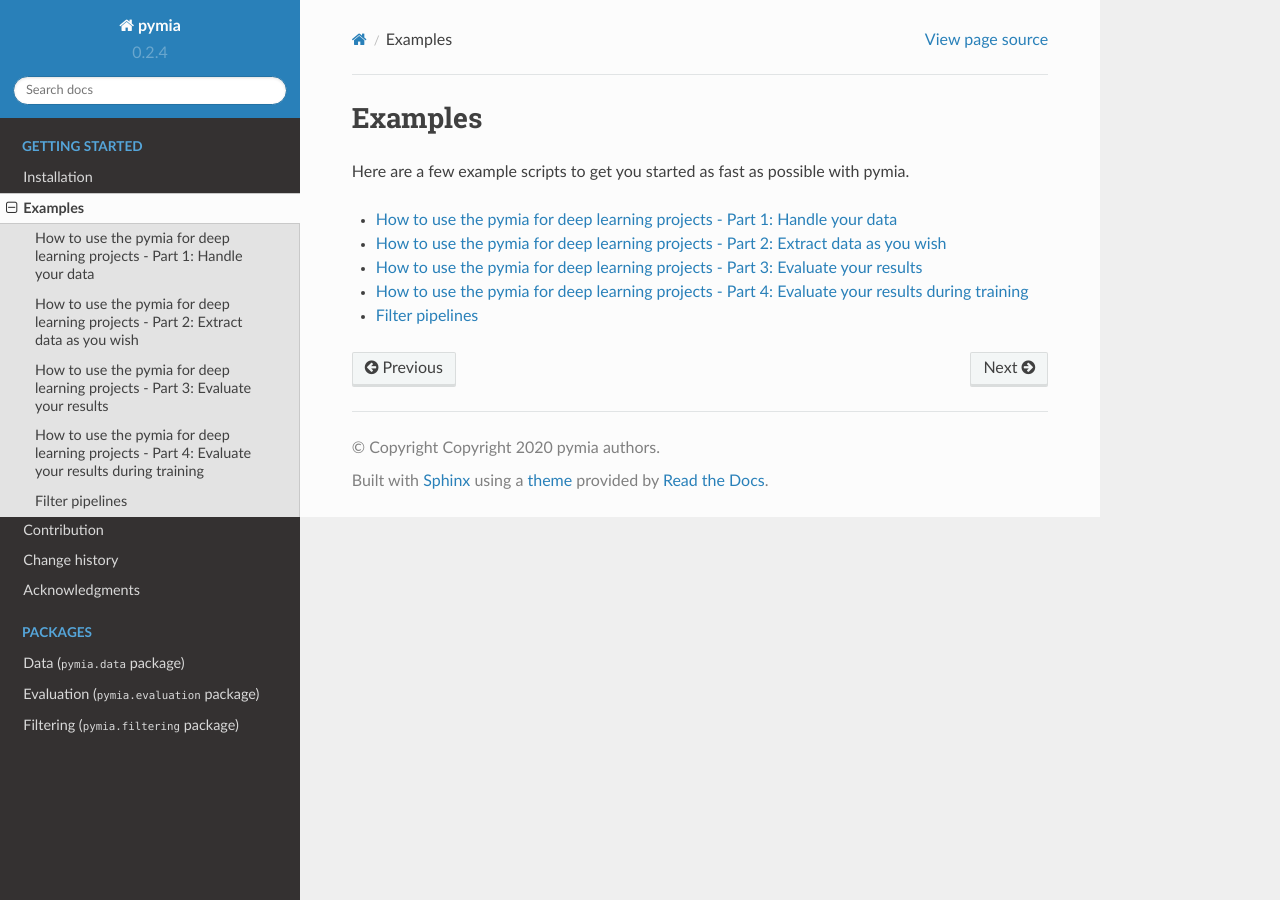
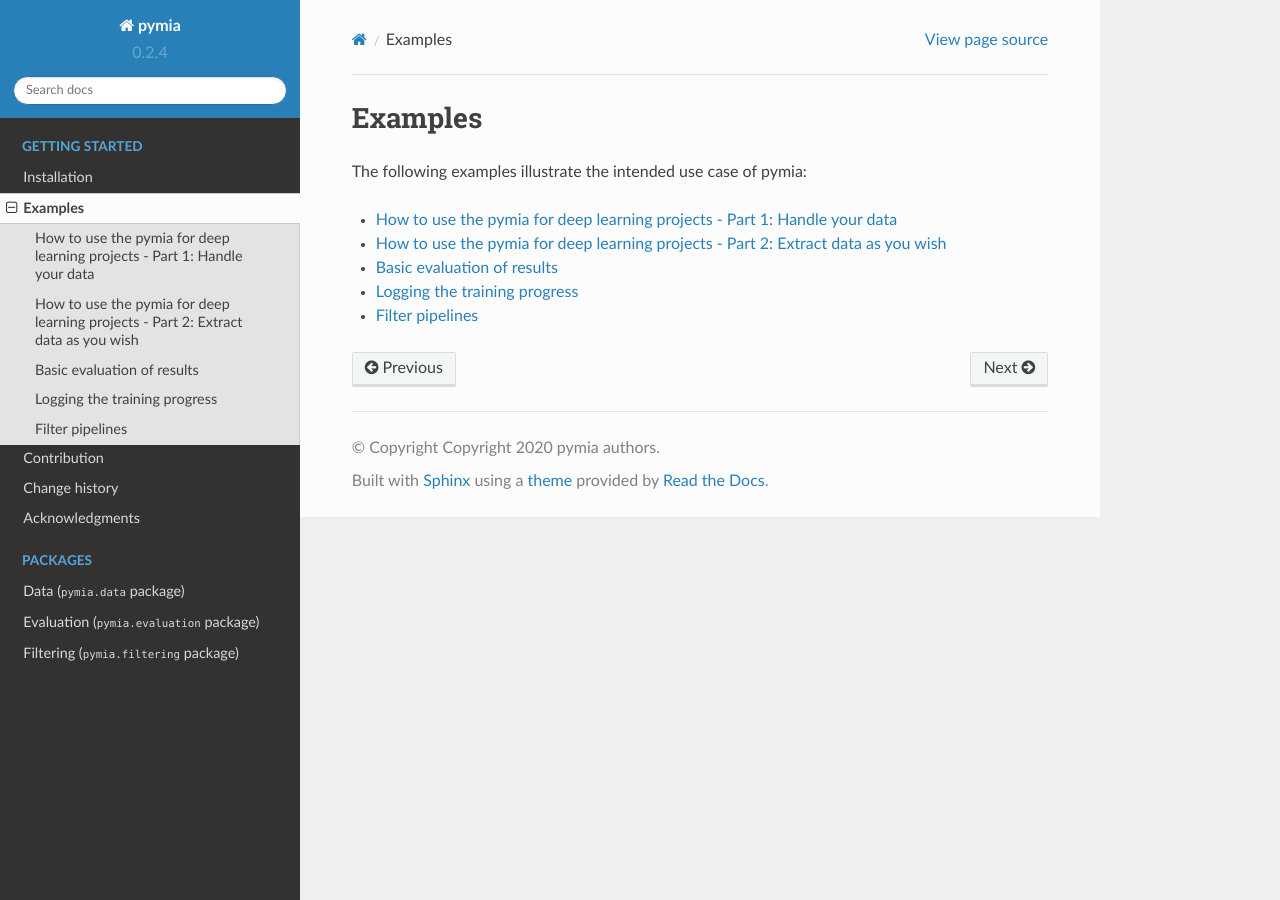
Before and after one commit to rundherum/pymia, a Sphinx documentation site: the page built from docs/examples.rst, in a window 1280 px wide. Built offline with Sphinx 7.4.7 and the Read the Docs theme 2.0.0, drawn with Linux system fonts in a browser that asks for light colours; formulas are drawn with MathJax 3; pages that are not in the unit, such as notebooks, are missing from menus.

Commit message:
docs(all): improve doc of evaluation package

```diff
--- a/docs/examples.evaluation.basic.rst
+++ b/docs/examples.evaluation.basic.rst
@@ -1,8 +1,14 @@
 .. _example-evaluation1:
-How to use the pymia for deep learning projects - Part 3: Evaluate your results
-===============================================================================
+Basic evaluation of results
+===========================
 
-This example explains how to use the evaluation package to calculate results using several metrics.
-To begin with this example, first create some dummy data by executing `./examples/data/create_dummy_data.py`.
+This example shows how to use the :mod:`pymia.evaluation` package to evaluate results.
 
-TBD
+.. note::
+   To be able to run this example:
+
+    * Get the example data by executing `./examples/example-data/pull_example_data.py`.
+
+.. literalinclude:: ../examples/evaluation/basic.py
+
+The source code is available under `./examples/evaluation/basic.py`.
--- a/docs/examples.evaluation.deeplearning.rst
+++ /dev/null
@@ -1,5 +0,0 @@
-.. _example-evaluation2:
-How to use the pymia for deep learning projects - Part 4: Evaluate your results during training
-===============================================================================================
-
-You should have completed :ref:`Part 1 <example-dl1>` and :ref:`Part 2 <example-dl2>` before continuing with this part.
--- /dev/null
+++ b/docs/examples.evaluation.logging.rst
@@ -0,0 +1,16 @@
+.. _example-evaluation2:
+Logging the training progress
+=============================
+
+This example shows how to use the :mod:`pymia.evaluation` package to log the training progress in deep learning projects.
+
+.. note::
+   To be able to run this example:
+
+    * Get the example data by executing `./examples/example-data/pull_example_data.py`.
+    * Create the dataset by executing `./examples/data/create_dataset.py`.
+    * You should have a basic understanding of the :mod:`pymia.data` package, see example :ref:`TODO(fabianbalsiger): title <example-data1>`.
+
+.. literalinclude:: ../examples/evaluation/logging_torch.py
+
+The source code is available under `./examples/evaluation/logging_torch.py`.
--- a/docs/examples.rst
+++ b/docs/examples.rst
@@ -1,9 +1,8 @@
 .. _examples:
-
 Examples
 ========
 
-Here are a few example scripts to get you started as fast as possible with pymia.
+The following examples illustrate the intended use case of pymia:
 
 .. toctree::
     :maxdepth: 1
@@ -11,5 +10,5 @@
     examples.data.scaffold
     examples.data.extraction
     examples.evaluation.basic
-    examples.evaluation.deeplearning
+    examples.evaluation.logging
     examples.filtering.basic
--- a/docs/pymia.evaluation.rst
+++ b/docs/pymia.evaluation.rst
@@ -1,16 +1,24 @@
 Evaluation (:mod:`pymia.evaluation` package)
 ============================================
 
-The evaluation package provides metrics and evaluation functionalities.
+The evaluation package provides metrics and evaluation functionalities for image segmentation, image reconstruction,
+and regression. The concept of the evaluation package is illustrated in the figure below.
 
-pymia provides a large amount of metrics for image segmentation, image reconstruction, and regression in the
-:mod:`pymia.evaluation.metric.metric` package. All metrics implement the
+.. image:: ./images/fig-evaluation.png
+  :width: 800
+  :alt: Overview of the evaluation package.
+
+All metrics (:mod:`pymia.evaluation.metric.metric` package) implement the
 :class:`pymia.evaluation.metric.base.Metric` interface, and can be used with the :mod:`pymia.evaluation.evaluator` package
 to evaluate results (e.g., with the :class:`pymia.evaluation.evaluator.SegmentationEvaluator`).
 The :mod:`pymia.evaluation.writer` package provides several writers to report the results, and statistics of the results,
 to CSV files (e.g., the :class:`pymia.evaluation.writer.CSVWriter` and :class:`pymia.evaluation.writer.CSVStatisticsWriter`)
 and the console (e.g., the :class:`pymia.evaluation.writer.ConsoleWriter` and
 :class:`pymia.evaluation.writer.ConsoleStatisticsWriter`).
+
+Refer to :ref:`Basic evaluation of results <example-evaluation1>` for a code example on how to evaluate segmentation results.
+The code example :ref:`Logging the training progress <example-evaluation2>` illustrates how to use the evaluation package to
+log results during the training of deep learning methods.
 
 Subpackages
 -----------
```
Also changed, not shown: docs/images/fig-evaluation.png (added).
